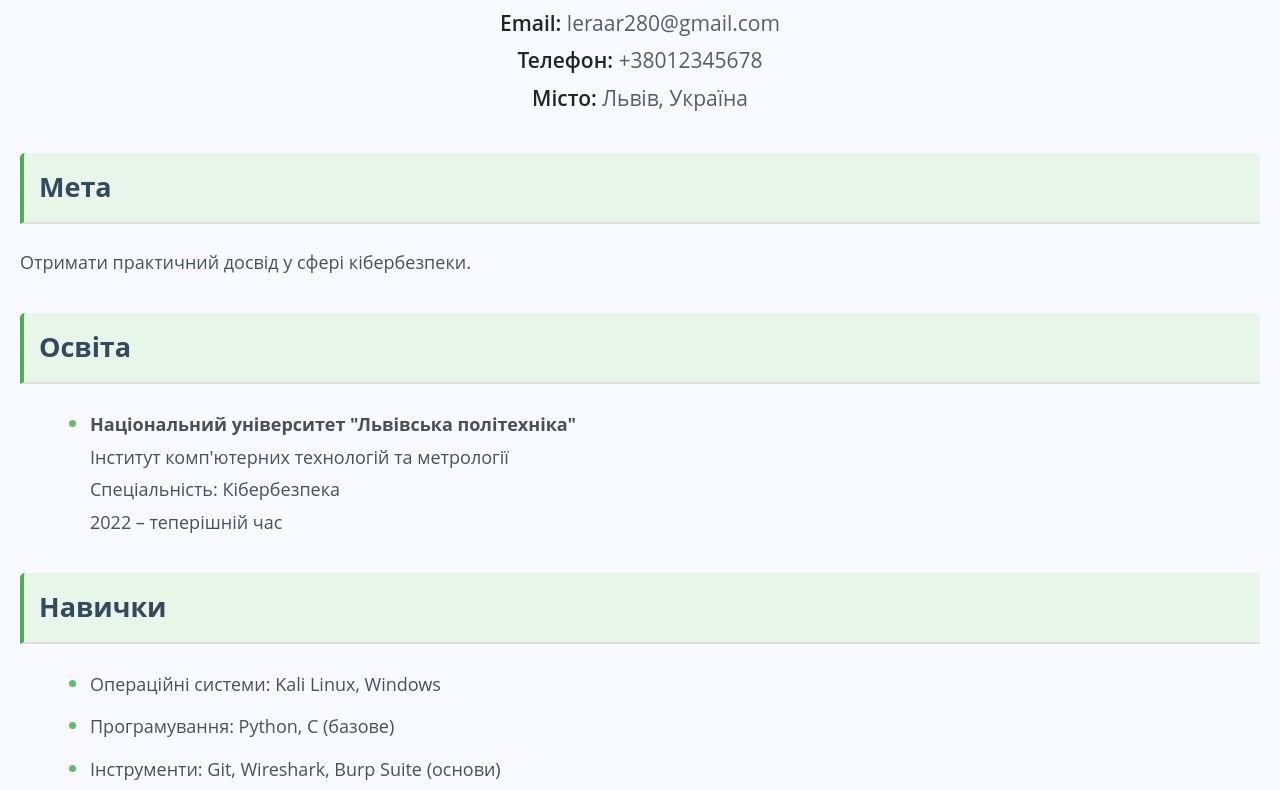
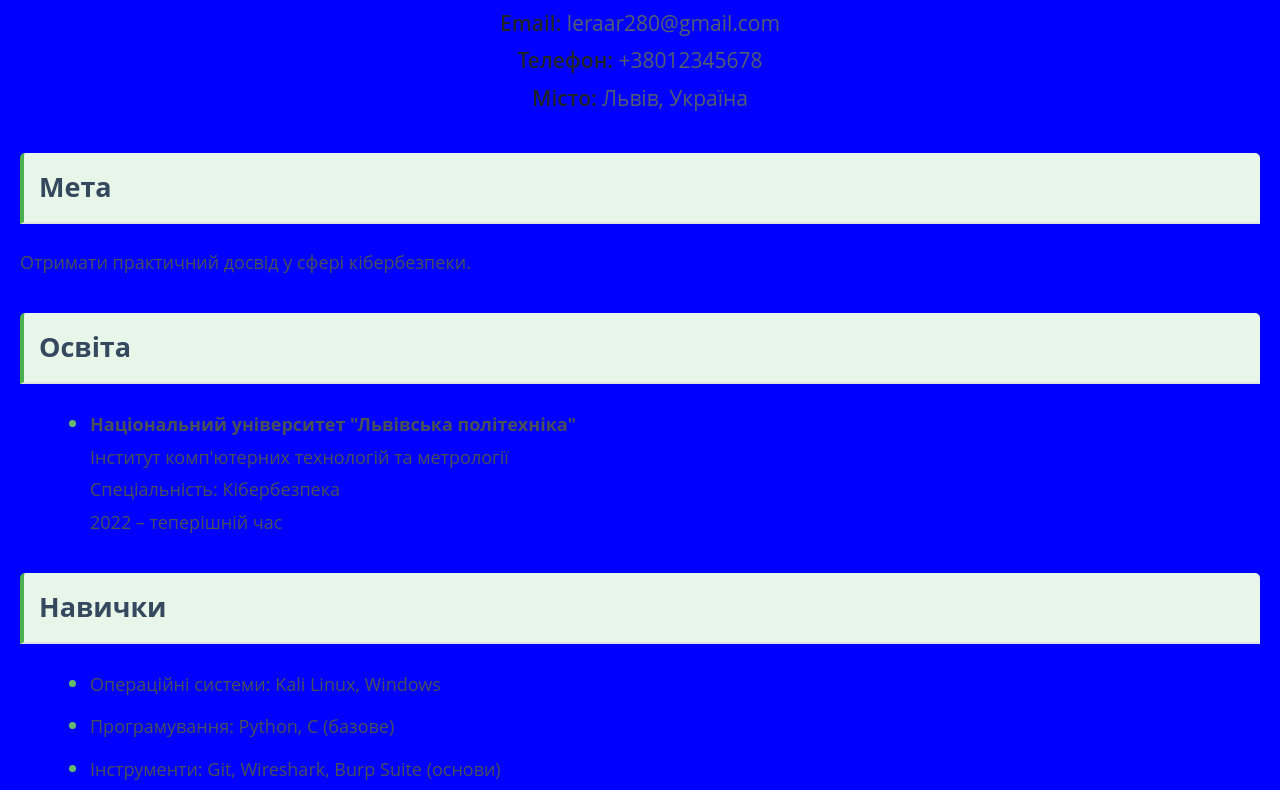
Before and after one commit to Valeriia0909/CV, a plain HTML site: page index.html in a window 1280 px wide. Shown: the part 114-904 px from the top of the page. Drawn offline with Linux system fonts and the light colour scheme; no server answers.

Commit message:
Change background color to blue

```diff
--- a/styles.css
+++ b/styles.css
@@ -10,7 +10,7 @@ body {
 }
 
 body.light-theme {
-    background-color: #f8faff;
+    background-color: blue;
     color: #495057;
 }
 
```
